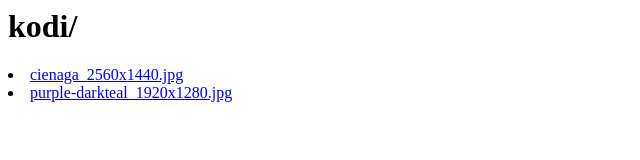
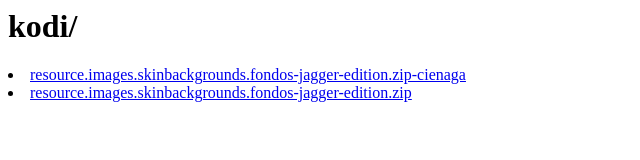
Before and after one commit to burProjects/burProjects.github.io, a plain HTML site: page kodi/fondos/index.html in a window 1280 px wide. Shown: the whole page, without its empty margins (0-640 px from the left). Drawn offline with Linux system fonts and the light colour scheme.

Commit message:
backgrounds

```diff
--- a/kodi/fondos/index.html
+++ b/kodi/fondos/index.html
@@ -6,11 +6,11 @@
    </head>
    <body>
       <li>
-         <a href="cienaga_2560x1440.jpg">cienaga_2560x1440.jpg</a>
+         <a href="resource.images.skinbackgrounds.fondos-jagger-edition-cienaga.zip">resource.images.skinbackgrounds.fondos-jagger-edition.zip-cienaga</a>
          <td></td>
       </li>
       <li>
-         <a href="purple-darkteal_1920x1280.jpg">purple-darkteal_1920x1280.jpg</a>
+         <a href="resource.images.skinbackgrounds.fondos-jagger-edition.zip">resource.images.skinbackgrounds.fondos-jagger-edition.zip</a>
          <td></td>
       </li>
          <td></td>
```
Also changed, not shown: kodi/fondos/cienaga_2560x1440.jpg (deleted), kodi/fondos/purple-darkteal_1920x1280.jpg (deleted), 2 other files.
